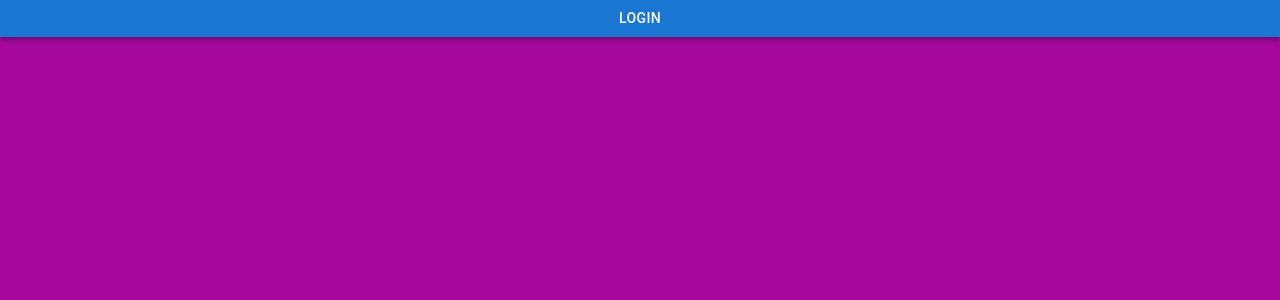
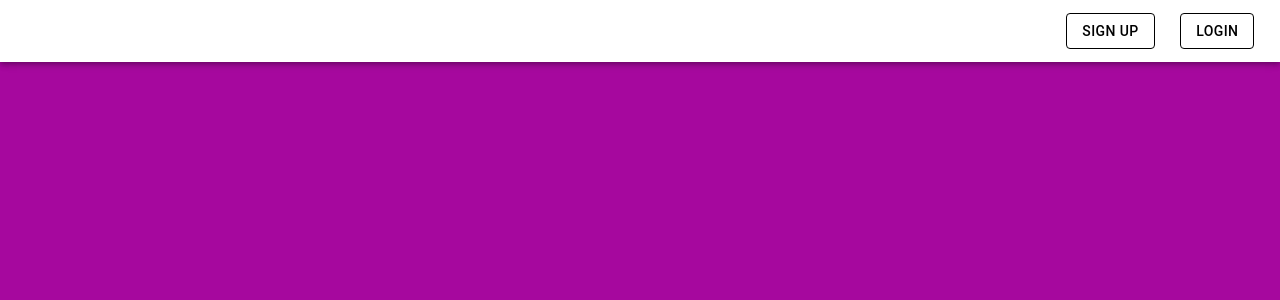
Before and after one commit to SheaMeyers/StoryTranslatorReactDotnet, a React (Create React App) app in the folder frontend/: page / in a window 1280 px wide. Shown: the top 300 px of the page. Built offline with nearby package versions, Linux system fonts and the light colour scheme.

Commit message:
Begin implementing styles

```diff
--- a/frontend/src/components/Header.tsx
+++ b/frontend/src/components/Header.tsx
@@ -1,10 +1,12 @@
 import AppBar from '@mui/material/AppBar'
 import Button from '@mui/material/Button'
+import "../styling/Header.css"
 
 const Header = () => {
   return (
-    <AppBar position="static">
-      <Button color="inherit">Login</Button>
+    <AppBar position="static" className="Header" >
+        <Button variant="outlined" className="Header__Button">Login</Button>
+        <Button variant="outlined" className="Header__Button">Sign Up</Button>
     </AppBar>
   );
 }
--- /dev/null
+++ b/frontend/src/styling/Header.css
@@ -0,0 +1,12 @@
+#root > .Header {
+    display: flex;
+    flex-direction: row-reverse;
+    background: white;
+}
+
+.Header > .Header__Button {
+    color: black;
+    border: 1px solid black;
+    margin: 1vw 0;
+    margin-right: 2vw;
+}
```
